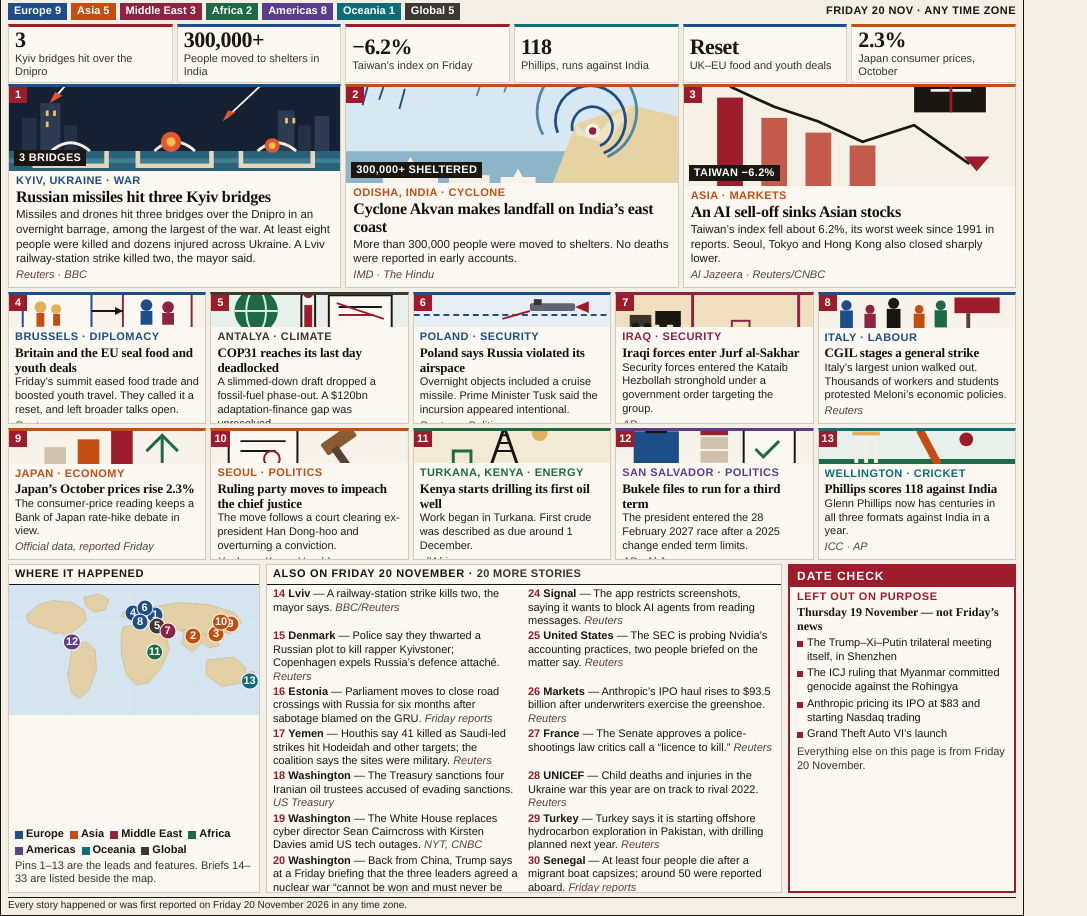
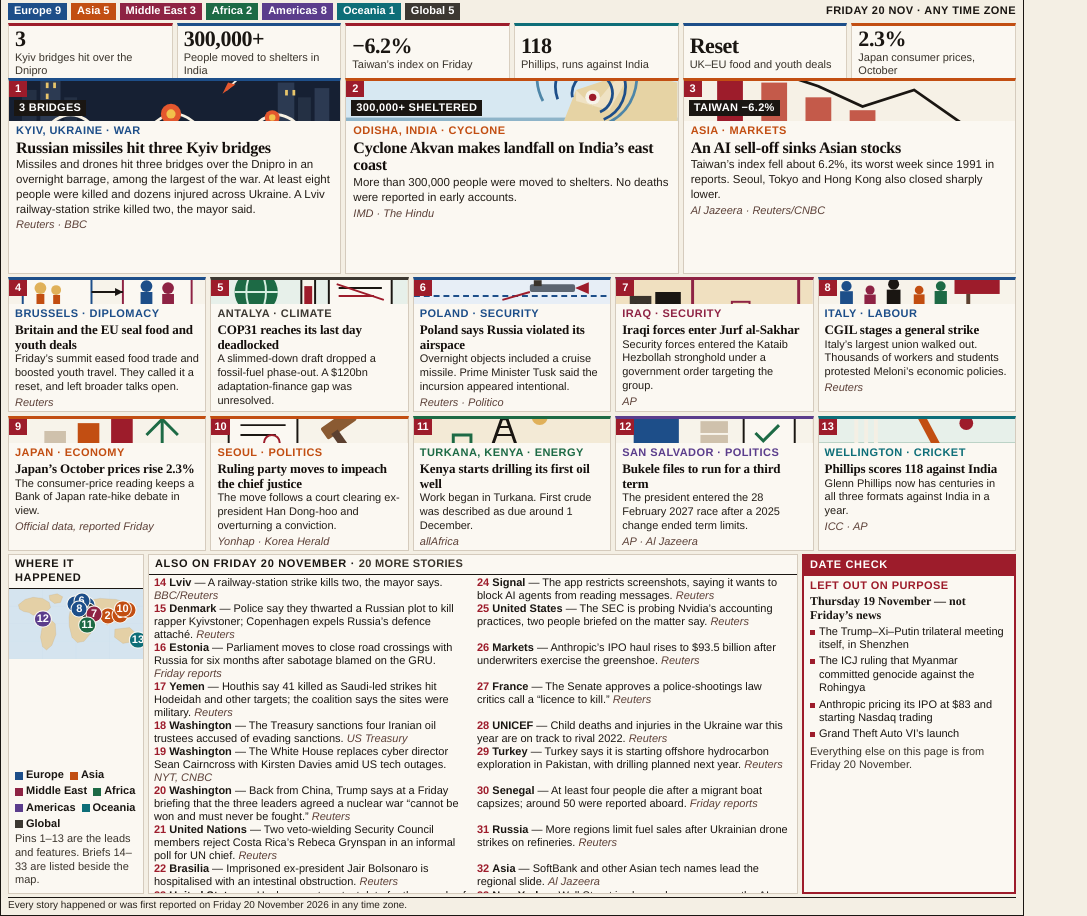
Before and after one commit to albertusputratan/news-image-20261120, a website: page render/poster-b.html in a window 1280 px wide. Shown: the part 108-1024 px from the top of the page, without its empty margins (0-1087 px from the left). Drawn offline with Linux system fonts and the light colour scheme.

Commit message:
Revise typography overflow and make main.ts create the output directory

```diff
--- a/main.ts
+++ b/main.ts
@@ -1,8 +1,10 @@
-import { copyFileSync } from 'node:fs';
+import { copyFileSync, mkdirSync } from 'node:fs';
 import { dirname, join } from 'node:path';
 import { fileURLToPath } from 'node:url';
 
 const here = dirname(fileURLToPath(import.meta.url));
 const src = join(here, 'entry.png');
-const dest = join(process.env.MAKEFUN_OUTPUT_DIR ?? '/output', 'entry.png');
+const destDir = process.env.MAKEFUN_OUTPUT_DIR ?? '/output';
+mkdirSync(destDir, { recursive: true });
+const dest = join(destDir, 'entry.png');
 copyFileSync(src, dest);
--- a/render/poster-b.html
+++ b/render/poster-b.html
@@ -72,12 +72,12 @@ html, body {
   flex: 1;
   min-height: 0;
   display: grid;
-  gap: 4px;
+  gap: 3px;
   padding: 5px 8px 4px;
 }
-.variant-a .wrap { grid-template-rows: auto 236px 292px minmax(0, 1fr) auto; }
-.variant-b .wrap { grid-template-rows: auto 56px 204px 268px minmax(0, 1fr) auto; }
-.variant-c .wrap { grid-template-rows: auto 268px 250px minmax(0, 1fr) auto; }
+.variant-a .wrap { grid-template-rows: auto 206px 300px minmax(0, 1fr) auto; }
+.variant-b .wrap { grid-template-rows: auto 52px 196px 274px minmax(0, 1fr) auto; }
+.variant-c .wrap { grid-template-rows: auto 232px 274px minmax(0, 1fr) auto; }
 .topbar {
   display: flex;
   justify-content: space-between;
@@ -171,11 +171,12 @@ h1 {
   flex-direction: column;
   overflow: hidden;
 }
-.art { position: relative; flex: 1 1 auto; min-height: 58px; overflow: hidden; background: #efe6d6; }
+.art { position: relative; flex: none; height: 28px; overflow: hidden; background: #efe6d6; }
+.lead .art { height: 48px; }
+.variant-c .lead .art { height: 76px; }
+.variant-b .lead .art { height: 40px; }
+.variant-b .feature .art { height: 24px; }
 .art svg { width: 100%; height: 100%; display: block; }
-.variant-c .lead .art { min-height: 120px; }
-.variant-b .lead .art { min-height: 52px; }
-.variant-b .feature .art { min-height: 32px; }
 .badge {
   position: absolute;
   z-index: 2;
@@ -213,8 +214,6 @@ h1 {
   letter-spacing: 0.04em;
   color: var(--rc);
   line-height: 1.2;
-  white-space: nowrap;
-  overflow: hidden;
 }
 .lead h2 {
   font-family: "NewsSerif", "Source Serif Pro", serif;
@@ -235,9 +234,13 @@ h1 {
 .lead p, .feature p { font-size: 11.5px; line-height: 1.28; color: #241e18; }
 .feature p { font-size: 11px; line-height: 1.25; }
 .src { font-size: 11px; line-height: 1.2; color: #5c4038; font-style: italic; margin-top: 1px; }
-.bottom { min-height: 0; display: grid; gap: 6px; }
-.variant-a .bottom, .variant-b .bottom { grid-template-columns: 252px minmax(0, 1fr) 228px; }
-.variant-c .bottom { grid-template-columns: 220px minmax(0, 1fr); grid-template-rows: minmax(0, 1fr) auto; }
+.bottom {
+  min-height: 0;
+  display: grid;
+  gap: 4px;
+  grid-template-columns: 136px minmax(0, 1fr) 214px;
+  grid-template-rows: minmax(0, 1fr);
+}
 .panel {
   min-height: 0;
   min-width: 0;
@@ -283,19 +286,15 @@ h1 {
   list-style: none;
   display: grid;
   grid-auto-flow: column;
-  gap: 2px 8px;
-  padding: 3px 6px 4px;
+  gap: 1px 8px;
+  padding: 2px 5px 2px;
   min-height: 0;
 }
-.variant-a .briefs ol, .variant-b .briefs ol {
+.briefs ol {
   grid-template-rows: repeat(10, auto);
   grid-template-columns: 1fr 1fr;
 }
-.variant-c .briefs ol {
-  grid-template-rows: repeat(7, auto);
-  grid-template-columns: 1fr 1fr 1fr;
-}
-.briefs li { font-size: 11px; line-height: 1.22; color: #1a1612; min-width: 0; }
+.briefs li { font-size: 11px; line-height: 1.15; color: #1a1612; min-width: 0; }
 .briefs .num { color: #9d1c2b; font-weight: 700; }
 .briefs .place { font-weight: 700; }
 .briefs .srcb { color: #5c4038; font-style: italic; }
@@ -308,19 +307,18 @@ h1 {
   flex-direction: column;
   overflow: hidden;
 }
-.variant-c .datecheck { grid-column: 1 / -1; }
 .dc-h {
   background: #9d1c2b;
   color: #fff;
-  font-size: 12px;
+  font-size: 11px;
   font-weight: 700;
-  letter-spacing: 0.08em;
-  padding: 3px 7px;
+  letter-spacing: 0.06em;
+  padding: 3px 6px;
   line-height: 1.2;
   flex: none;
 }
-.dc-body { padding: 4px 7px 5px; min-height: 0; }
-.dc-kicker { color: #9d1c2b; font-size: 11px; font-weight: 700; letter-spacing: 0.05em; line-height: 1.2; }
+.dc-body { padding: 4px 6px 5px; min-height: 0; }
+.dc-kicker { color: #9d1c2b; font-size: 11px; font-weight: 700; letter-spacing: 0.04em; line-height: 1.2; }
 .dc-when {
   font-family: "NewsSerif", "Source Serif Pro", serif;
   font-weight: 700;
@@ -329,11 +327,9 @@ h1 {
   margin: 1px 0 3px;
 }
 .datecheck ul { list-style: none; }
-.datecheck li { font-size: 11px; line-height: 1.25; padding-left: 10px; position: relative; margin-top: 3px; }
-.datecheck li::before { content: ""; position: absolute; left: 0; top: 4px; width: 6px; height: 6px; background: #9d1c2b; }
-.variant-c .datecheck ul { display: grid; grid-template-columns: 1fr 1fr; gap: 1px 10px; }
-.variant-c .datecheck li { margin-top: 0; }
-.dc-note { font-size: 11px; line-height: 1.25; margin-top: 4px; color: #3a342c; }
+.datecheck li { font-size: 11px; line-height: 1.22; padding-left: 9px; position: relative; margin-top: 3px; }
+.datecheck li::before { content: ""; position: absolute; left: 0; top: 4px; width: 5px; height: 5px; background: #9d1c2b; }
+.dc-note { font-size: 11px; line-height: 1.22; margin-top: 4px; color: #3a342c; }
 footer {
   font-size: 10px;
   line-height: 1.2;
```
Also changed, not shown: render/build.mjs (+28 -32 lines), render/poster-a.html (+28 -32 lines), render/poster-c.html (+28 -32 lines), entry-a.png, entry-b.png, entry-c.png, entry.png, render/preview-300-a.png, render/preview-300-b.png, render/preview-300-c.png.
